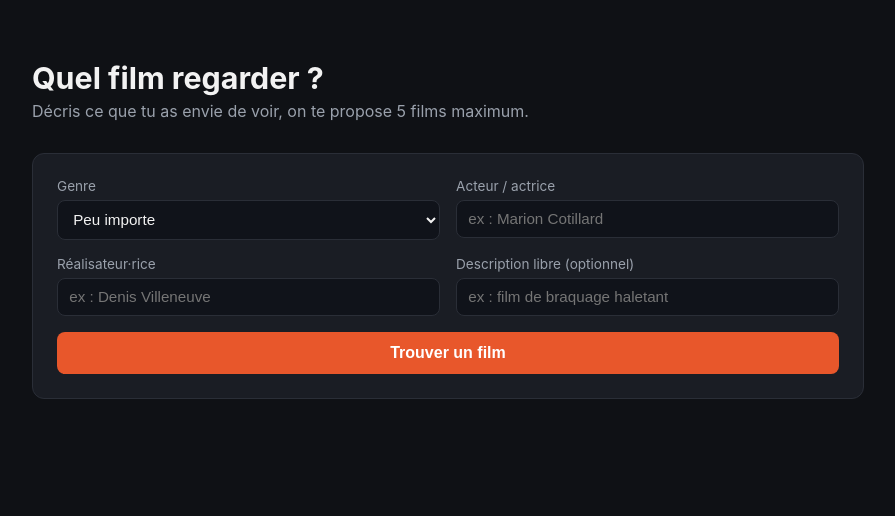
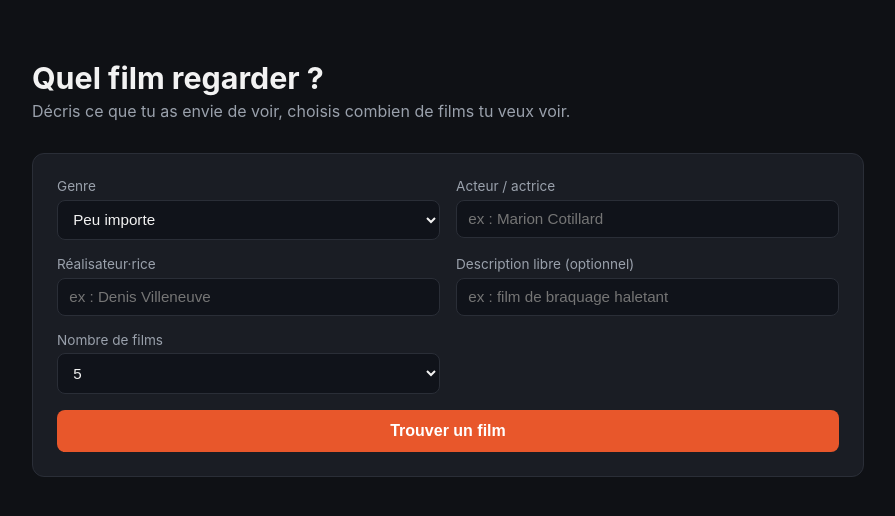
Before and after one commit to tomy-create/film-choisir, a Next.js app in the folder film-choisir/: page / in a window 1280 px wide. Shown: the top 516 px of the page, without its empty margins (192-1087 px from the left). Built offline with nearby package versions, Linux system fonts and the light colour scheme.

Commit message:
Update page.js

```diff
--- a/film-choisir/app/page.js
+++ b/film-choisir/app/page.js
@@ -8,6 +8,7 @@ export default function Home() {
   const [actor, setActor] = useState("");
   const [director, setDirector] = useState("");
   const [keywords, setKeywords] = useState("");
+  const [limit, setLimit] = useState("5");
   const [loading, setLoading] = useState(false);
   const [error, setError] = useState(null);
   const [results, setResults] = useState(null);
@@ -21,7 +22,7 @@ export default function Home() {
     const res = await fetch("/api/search", {
       method: "POST",
       headers: { "Content-Type": "application/json" },
-        body: JSON.stringify({ genreId, actor, director, keywords }),
+      body: JSON.stringify({ genreId, actor, director, keywords, limit }),
     });
     const data = await res.json();
     if (!res.ok) throw new Error(data.error || "Erreur inconnue");
@@ -37,7 +38,7 @@ export default function Home() {
   <main>
   <h1>Quel film regarder ?</h1>
   <p className="subtitle">
-        Décris ce que tu as envie de voir, on te propose 5 films maximum.
+  Décris ce que tu as envie de voir, choisis combien de films tu veux voir.
   </p>
 
 <form onSubmit={handleSubmit}>
@@ -84,6 +85,15 @@ export default function Home() {
 />
   </div>
 
+<div>
+  <label htmlFor="limit">Nombre de films</label>
+<select id="limit" value={limit} onChange={(e) => setLimit(e.target.value)}>
+<option value="5">5</option>
+<option value="10">10</option>
+<option value="illimite">Illimité (jusqu'à 50)</option>
+  </select>
+  </div>
+
 <button type="submit" disabled={loading}>
 {loading ? "Recherche en cours..." : "Trouver un film"}
 </button>
```
Lines whose indentation alone changed are shown as unchanged.
